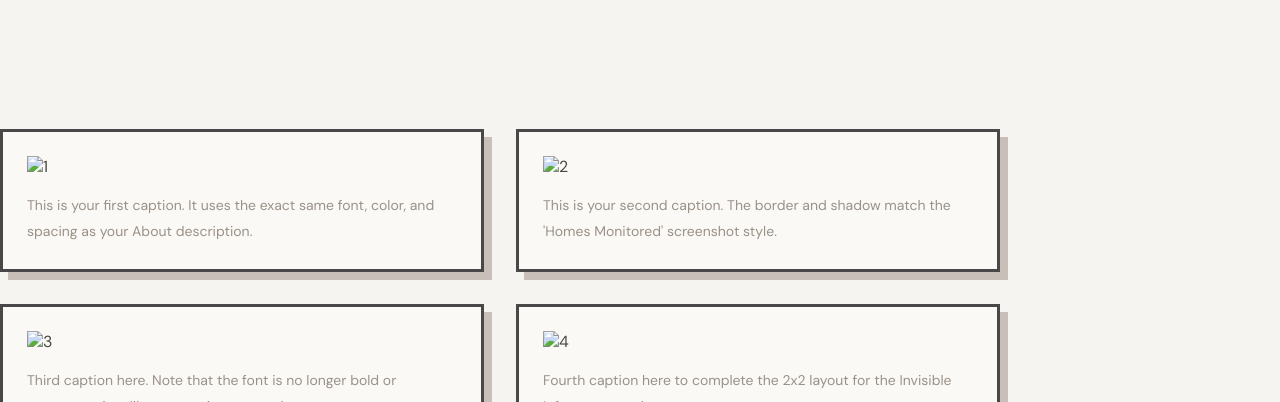
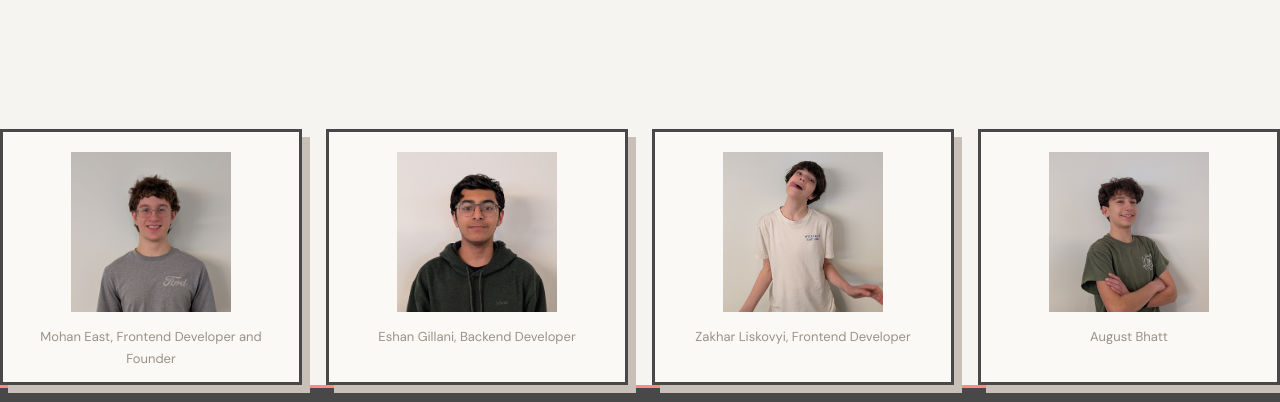
Before and after one commit to EshanGillani/GridWatch, a plain HTML site: page newUI/about.html in a window 1280 px wide. Shown: the part 261-663 px from the top of the page. Drawn offline with nearby package versions, Linux system fonts and the light colour scheme; a web font is replaced by a local one.

Commit message:
Added images

```diff
--- a/newUI/about.html
+++ b/newUI/about.html
@@ -58,36 +58,30 @@
     <h1> About Grid<em>Watch</em></h1>
     <h3>This website was created during HackTJ, the nation's  largest high school hackathon. The theme this year was "Invisible Infrastructure". Our team members are below.</h3>
   </div>
-<div style="display: grid; grid-template-columns: 1fr 1fr; gap: 32px; margin-top: 48px; max-width: 1000px;">
+<div style="display: flex; justify-content: center; margin-top: 48px;">
+  <div style="display: grid; grid-template-columns: repeat(4, 1fr); gap: 24px;">
 
-  <div style="background: #FAF9F6; border: 3px solid #484848; padding: 24px; box-shadow: 8px 8px 0px #C8C0B8;">
-    <img src="pic1.jpg" alt="1" style="width: 100%; height: auto; display: block; margin-bottom: 16px;">
-    <h4 style="font-family: 'DM Sans', sans-serif; font-size: 14px; line-height: 1.85; color: #9a9188; font-weight: 400; margin: 0;">
-      This is your first caption. It uses the exact same font, color, and spacing as your About description.
-    </h4>
+    <div style="background: #FAF9F6; border: 3px solid #484848; padding: 20px 20px 12px 20px; box-shadow: 8px 8px 0px #C8C0B8; display: flex; flex-direction: column; align-items: center;">
+      <img src="PXL_20260307_194829197.jpg" alt="1" style="width: 160px; height: 160px; object-fit: cover; display: block; margin-bottom: 14px;">
+      <h4 style="font-family: 'DM Sans', sans-serif; font-size: 13px; line-height: 1.7; color: #9a9188; font-weight: 400; margin: 0; text-align: center;">Mohan East, Frontend Developer and Founder</h4>
     </div>
 
-  <div style="background: #FAF9F6; border: 3px solid #484848; padding: 24px; box-shadow: 8px 8px 0px #C8C0B8;">
-    <img src="pic2.jpg" alt="2" style="width: 100%; height: auto; display: block; margin-bottom: 16px;">
-    <h4 style="font-family: 'DM Sans', sans-serif; font-size: 14px; line-height: 1.85; color: #9a9188; font-weight: 400; margin: 0;">
-      This is your second caption. The border and shadow match the 'Homes Monitored' screenshot style.
-    </h4>
+    <div style="background: #FAF9F6; border: 3px solid #484848; padding: 20px 20px 12px 20px; box-shadow: 8px 8px 0px #C8C0B8; display: flex; flex-direction: column; align-items: center;">
+      <img src="PXL_20260307_194752036.jpg" alt="2" style="width: 160px; height: 160px; object-fit: cover; display: block; margin-bottom: 14px;">
+      <h4 style="font-family: 'DM Sans', sans-serif; font-size: 13px; line-height: 1.7; color: #9a9188; font-weight: 400; margin: 0; text-align: center;">Eshan Gillani, Backend Developer</h4>
     </div>
 
-  <div style="background: #FAF9F6; border: 3px solid #484848; padding: 24px; box-shadow: 8px 8px 0px #C8C0B8;">
-    <img src="pic3.jpg" alt="3" style="width: 100%; height: auto; display: block; margin-bottom: 16px;">
-    <h4 style="font-family: 'DM Sans', sans-serif; font-size: 14px; line-height: 1.85; color: #9a9188; font-weight: 400; margin: 0;">
-      Third caption here. Note that the font is no longer bold or uppercase, just like your main paragraph.
-    </h4>
+    <div style="background: #FAF9F6; border: 3px solid #484848; padding: 20px 20px 12px 20px; box-shadow: 8px 8px 0px #C8C0B8; display: flex; flex-direction: column; align-items: center;">
+      <img src="PXL_20260307_194808879.jpg" alt="3" style="width: 160px; height: 160px; object-fit: cover; display: block; margin-bottom: 14px;">
+      <h4 style="font-family: 'DM Sans', sans-serif; font-size: 13px; line-height: 1.7; color: #9a9188; font-weight: 400; margin: 0; text-align: center;">Zakhar Liskovyi, Frontend Developer</h4>
     </div>
 
-  <div style="background: #FAF9F6; border: 3px solid #484848; padding: 24px; box-shadow: 8px 8px 0px #C8C0B8;">
-    <img src="pic4.jpg" alt="4" style="width: 100%; height: auto; display: block; margin-bottom: 16px;">
-    <h4 style="font-family: 'DM Sans', sans-serif; font-size: 14px; line-height: 1.85; color: #9a9188; font-weight: 400; margin: 0;">
-      Fourth caption here to complete the 2x2 layout for the Invisible Infrastructure theme.
-    </h4>
+    <div style="background: #FAF9F6; border: 3px solid #484848; padding: 20px 20px 12px 20px; box-shadow: 8px 8px 0px #C8C0B8; display: flex; flex-direction: column; align-items: center;">
+      <img src="PXL_20260307_194801441.jpg" alt="4" style="width: 160px; height: 160px; object-fit: cover; display: block; margin-bottom: 14px;">
+      <h4 style="font-family: 'DM Sans', sans-serif; font-size: 13px; line-height: 1.7; color: #9a9188; font-weight: 400; margin: 0; text-align: center;">August Bhatt</h4>
     </div>
 
+  </div>
 </div>
   <footer>
     <div class="footer-logo">GRID<em>WATCH</em></div>
```
Also changed, not shown: newUI/PXL_20260307_194752036.jpg (added), newUI/PXL_20260307_194801441.jpg (added), newUI/PXL_20260307_194808879.jpg (added), newUI/PXL_20260307_194829197.jpg (added). Lines whose indentation alone changed are shown as unchanged.
